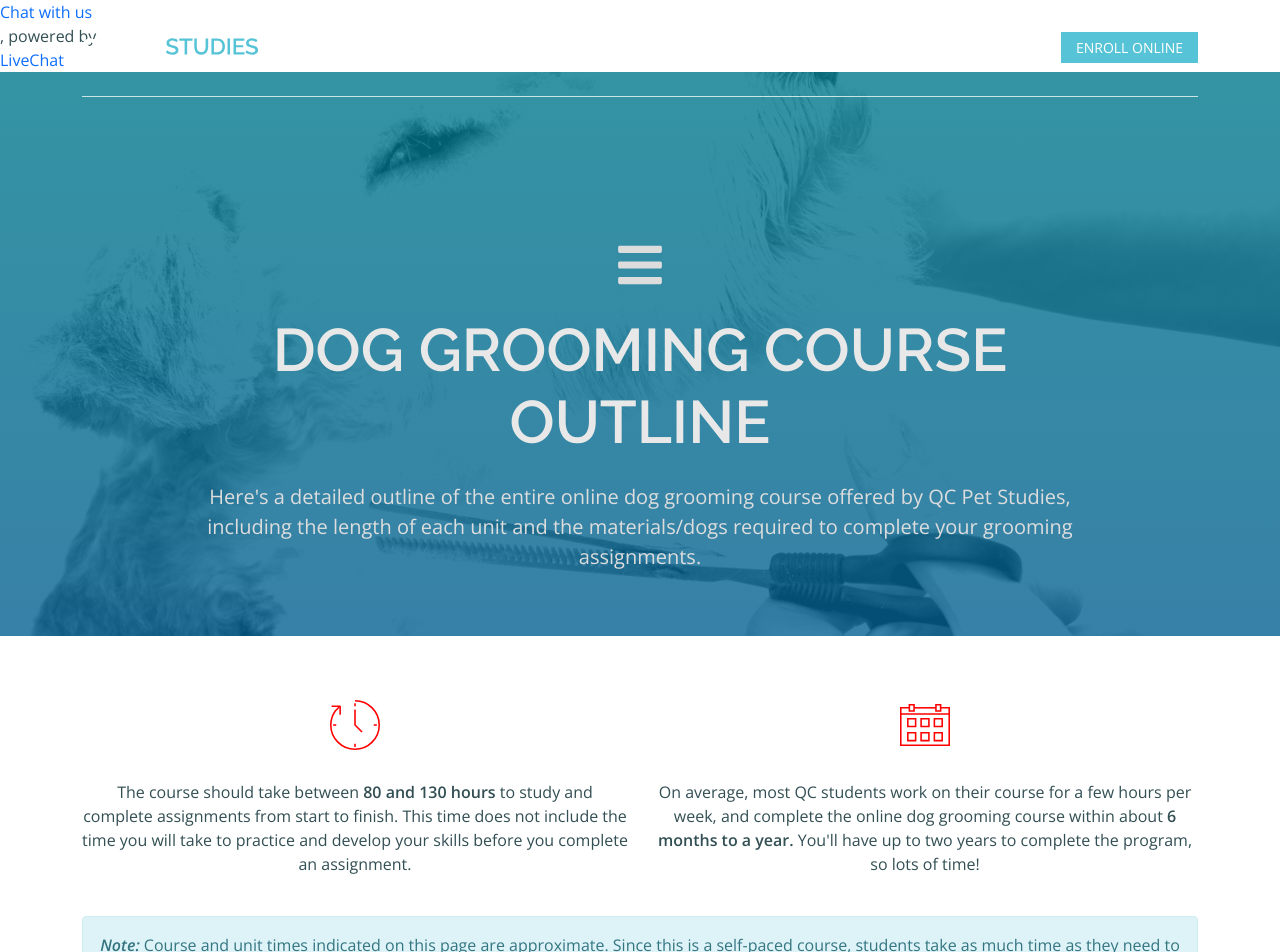
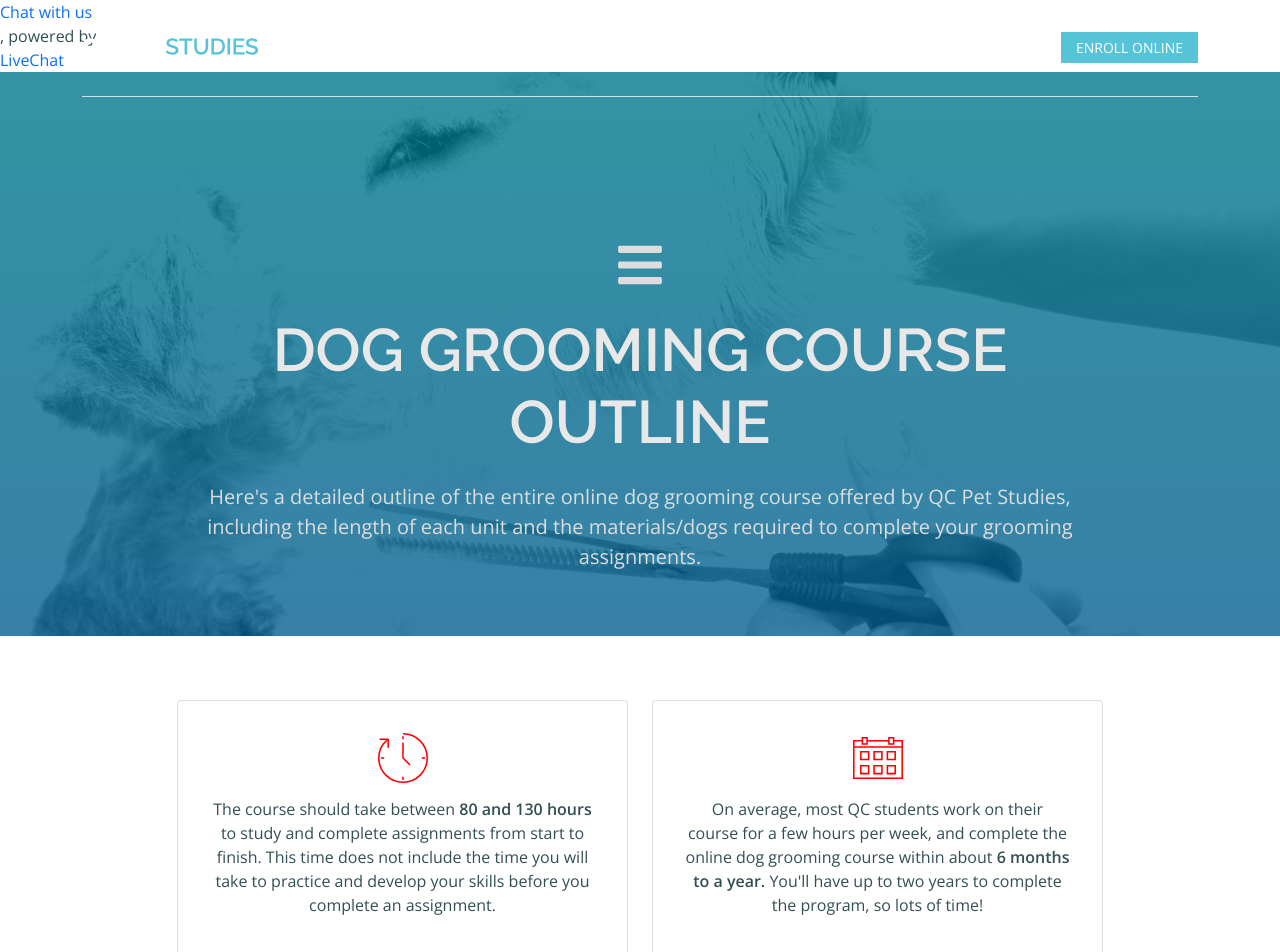
Before and after one commit to QCCareerSchool-Org/www.qcpetstudies.com, a Next.js app: page /dog-grooming-courses/dog-grooming/course-outline in a window 1280 px wide. Shown: the top 952 px of the page. Built offline with nearby package versions, Linux system fonts and the light colour scheme; no server answers.

Commit message:
Update clock/calendar section of outline pages

```diff
--- a/src/pages/dog-grooming-courses/dog-grooming/course-outline.tsx
+++ b/src/pages/dog-grooming-courses/dog-grooming/course-outline.tsx
@@ -48,17 +48,25 @@ const DogGroomingCourseOutlinePage: NextPage = () => (
     <section>
       <div className="container text-center">
         <div className="row justify-content-center mb-4">
-          <div className="col-12 col-lg-6 mb-4 mb-lg-0">
-            <div className="mb-4">
-              <Image src={IconTime} width={iconSize} height={iconSize} alt="clock icon" />
+          <div className="col-12 col-sm-10 col-md-8 col-lg-6 col-xl-5 d-flex mb-4 mb-lg-0">
+            <div className="card">
+              <div className="card-body">
+                <div className="mb-2">
+                  <Image src={IconTime} width={iconSize} height={iconSize} alt="clock icon" />
+                </div>
+                <p>The course should take between <strong>80 and 130 hours</strong> to study and complete assignments from start to finish.  This time does not include the time you will take to practice and develop your skills before you complete an assignment.</p>
+              </div>
             </div>
-            <p>The course should take between <strong>80 and 130 hours</strong> to study and complete assignments from start to finish.  This time does not include the time you will take to practice and develop your skills before you complete an assignment.</p>
           </div>
-          <div className="col-12 col-lg-6">
-            <div className="mb-4">
-              <Image src={calendarIcon} width={iconSize} height={iconSize} alt="calendar icon" />
+          <div className="col-12 col-sm-10 col-md-8 col-lg-6 col-xl-5 d-flex">
+            <div className="card">
+              <div className="card-body">
+                <div className="mb-2">
+                  <Image src={calendarIcon} width={iconSize} height={iconSize} alt="calendar icon" />
+                </div>
+                <p>On average, most QC students work on their course for a few hours per week, and complete the online dog grooming course within about <strong>6 months to a year.</strong>  You&apos;ll have up to two years to complete the program, so lots of time!</p>
+              </div>
             </div>
-            <p>On average, most QC students work on their course for a few hours per week, and complete the online dog grooming course within about <strong>6 months to a year.</strong>  You&apos;ll have up to two years to complete the program, so lots of time!</p>
           </div>
         </div>
         <div className="alert alert-primary mb-0">
```
Also changed, not shown: src/pages/dog-training-courses/dog-training/course-outline.tsx (+10 -8 lines).
